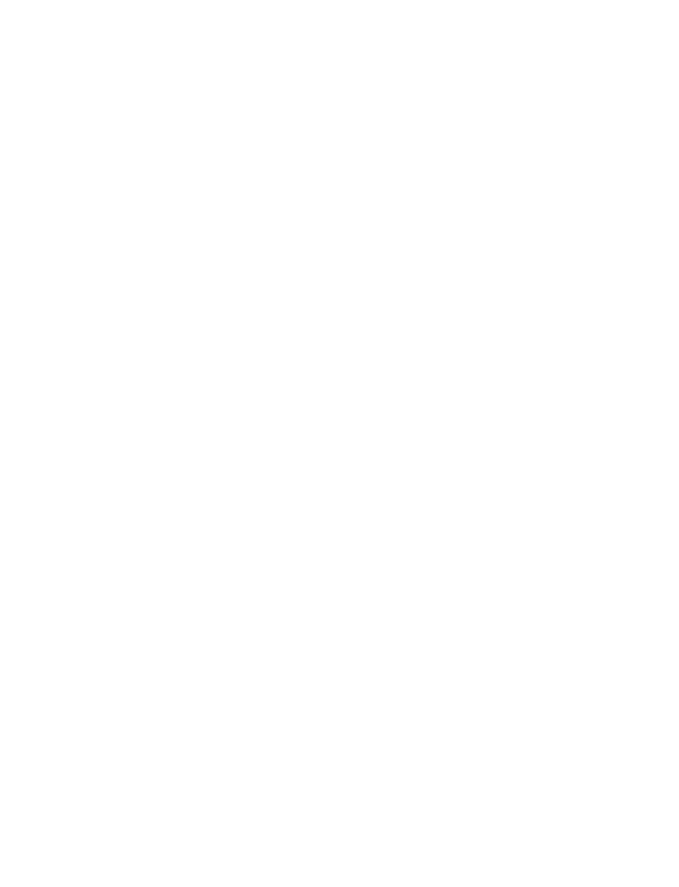
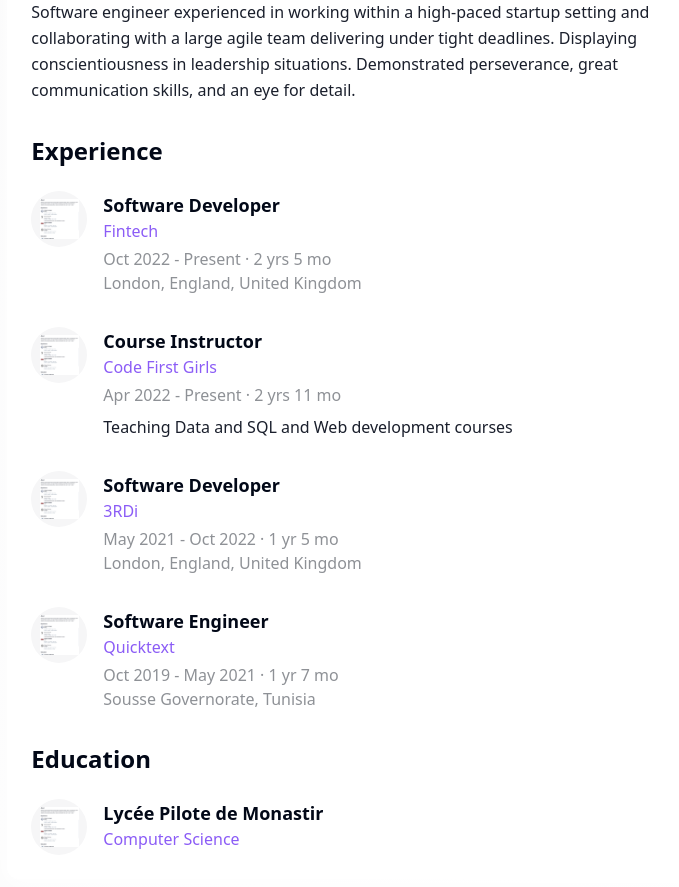
Before and after one commit to Jacobclaerhout/ai-candidate-display, a React (Vite) app: page / in a window 1280 px wide. Shown: the part 1300-2187 px from the top of the page, without its empty margins (454-1133 px from the left). Before the commit the page ends 1235 px from the top, so only its background shows below. Built offline with nearby package versions, Linux system fonts and the light colour scheme.

Commit message:
Add resume component
Add a resume component below the recording in the CandidateProfile component.  The specific implementation details are not included in this commit.

```diff
--- a/src/components/CandidateProfile.tsx
+++ b/src/components/CandidateProfile.tsx
@@ -4,6 +4,7 @@ import { File, Download } from "lucide-react";
 import ContactCard from "./ContactCard";
 import ResumeAnalysis from "./ResumeAnalysis";
 import RecordingPlayer from "./RecordingPlayer";
+import ResumeDisplay from "./ResumeDisplay";
 import { cn } from "@/lib/utils";
 
 interface CandidateProfileProps {
@@ -18,6 +19,22 @@ interface CandidateProfileProps {
   strengths?: string[];
   weaknesses?: string[];
   analysis?: string;
+  about?: string;
+  experience?: Array<{
+    title: string;
+    company: string;
+    period: string;
+    location: string;
+    description?: string;
+    logo?: string;
+  }>;
+  education?: Array<{
+    institution: string;
+    degree?: string;
+    period?: string;
+    location?: string;
+    logo?: string;
+  }>;
   className?: string;
 }
 
@@ -33,6 +50,9 @@ const CandidateProfile = ({
   strengths,
   weaknesses,
   analysis,
+  about,
+  experience = [],
+  education = [],
   className
 }: CandidateProfileProps) => {
   const [isLoading, setIsLoading] = useState(false);
@@ -83,6 +103,45 @@ const CandidateProfile = ({
               title={`${name} - Interview Recording`}
               duration="15:42"
             />
+
+            {(about || experience.length > 0 || education.length > 0) && (
+              <ResumeDisplay
+                about={about || `Software engineer experienced in working within a high-paced startup setting and collaborating with a large agile team delivering under tight deadlines. Displaying conscientiousness in leadership situations. Demonstrated perseverance, great communication skills, and an eye for detail.`}
+                experience={experience.length > 0 ? experience : [
+                  {
+                    title: "Software Developer",
+                    company: "Fintech",
+                    period: "Oct 2022 - Present · 2 yrs 5 mo",
+                    location: "London, England, United Kingdom"
+                  },
+                  {
+                    title: "Course Instructor",
+                    company: "Code First Girls",
+                    period: "Apr 2022 - Present · 2 yrs 11 mo",
+                    location: "",
+                    description: "Teaching Data and SQL and Web development courses"
+                  },
+                  {
+                    title: "Software Developer",
+                    company: "3RDi",
+                    period: "May 2021 - Oct 2022 · 1 yr 5 mo",
+                    location: "London, England, United Kingdom"
+                  },
+                  {
+                    title: "Software Engineer",
+                    company: "Quicktext",
+                    period: "Oct 2019 - May 2021 · 1 yr 7 mo",
+                    location: "Sousse Governorate, Tunisia"
+                  }
+                ]}
+                education={education.length > 0 ? education : [
+                  {
+                    institution: "Lycée Pilote de Monastir",
+                    degree: "Computer Science"
+                  }
+                ]}
+              />
+            )}
           </div>
         </div>
       </div>
--- /dev/null
+++ b/src/components/ResumeDisplay.tsx
@@ -0,0 +1,88 @@
+
+import React from "react";
+import { Briefcase, GraduationCap } from "lucide-react";
+
+interface Job {
+  title: string;
+  company: string;
+  period: string;
+  location: string;
+  description?: string;
+  logo?: string;
+}
+
+interface Education {
+  institution: string;
+  degree?: string;
+  period?: string;
+  location?: string;
+  logo?: string;
+}
+
+interface ResumeDisplayProps {
+  about: string;
+  experience: Job[];
+  education: Education[];
+}
+
+const ResumeDisplay = ({ about, experience, education }: ResumeDisplayProps) => {
+  return (
+    <div className="candidate-card animate-fade-in">
+      <div className="mb-8">
+        <h2 className="text-2xl font-bold mb-4">About</h2>
+        <p className="text-candidate-primary leading-relaxed">{about}</p>
+      </div>
+
+      <div className="mb-8">
+        <h2 className="text-2xl font-bold mb-6">Experience</h2>
+        <div className="space-y-8">
+          {experience.map((job, index) => (
+            <div key={index} className="flex gap-4">
+              <div className="flex-shrink-0 w-14 h-14 rounded-full overflow-hidden flex items-center justify-center bg-candidate-light">
+                {job.logo ? (
+                  <img src={job.logo} alt={job.company} className="w-10 h-10 object-contain" />
+                ) : (
+                  <Briefcase className="w-6 h-6 text-candidate-secondary" />
+                )}
+              </div>
+              <div>
+                <h3 className="text-lg font-semibold">{job.title}</h3>
+                <p className="text-candidate-secondary font-medium">{job.company}</p>
+                <p className="text-candidate-muted mt-1">{job.period}</p>
+                <p className="text-candidate-muted">{job.location}</p>
+                {job.description && (
+                  <p className="mt-2 text-candidate-primary">{job.description}</p>
+                )}
+              </div>
+            </div>
+          ))}
+        </div>
+      </div>
+
+      <div>
+        <h2 className="text-2xl font-bold mb-6">Education</h2>
+        <div className="space-y-8">
+          {education.map((edu, index) => (
+            <div key={index} className="flex gap-4">
+              <div className="flex-shrink-0 w-14 h-14 rounded-full overflow-hidden flex items-center justify-center bg-candidate-light">
+                {edu.logo ? (
+                  <img src={edu.logo} alt={edu.institution} className="w-10 h-10 object-contain" />
+                ) : (
+                  <GraduationCap className="w-6 h-6 text-candidate-secondary" />
+                )}
+              </div>
+              <div>
+                <h3 className="text-lg font-semibold">{edu.institution}</h3>
+                {edu.degree && <p className="text-candidate-secondary font-medium">{edu.degree}</p>}
+                {edu.period && <p className="text-candidate-muted mt-1">{edu.period}</p>}
+                {edu.location && <p className="text-candidate-muted">{edu.location}</p>}
+              </div>
+            </div>
+          ))}
+        </div>
+      </div>
+    </div>
+  );
+};
+
+export default ResumeDisplay;
--- a/src/pages/Index.tsx
+++ b/src/pages/Index.tsx
@@ -25,7 +25,46 @@ const Index = () => {
       "Some gaps in knowledge of newest cloud technologies",
       "May require additional training on proprietary systems"
     ],
-    analysis: "Adu demonstrates excellent technical capabilities in data management, with particular strength in data migration and architecture planning. The candidate has a solid understanding of information management systems and could quickly adapt to our organization's evolving data requirements. Their expertise in cloud transformation aligns well with our current initiatives."
+    analysis: "Adu demonstrates excellent technical capabilities in data management, with particular strength in data migration and architecture planning. The candidate has a solid understanding of information management systems and could quickly adapt to our organization's evolving data requirements. Their expertise in cloud transformation aligns well with our current initiatives.",
+    about: "Software engineer experienced in working within a high-paced startup setting and collaborating with a large agile team delivering under tight deadlines. Displaying conscientiousness in leadership situations. Demonstrated perseverance, great communication skills, and an eye for detail.",
+    experience: [
+      {
+        title: "Software Developer",
+        company: "Fintech",
+        period: "Oct 2022 - Present · 2 yrs 5 mo",
+        location: "London, England, United Kingdom",
+        logo: "/lovable-uploads/a05a5ce5-da7a-4437-b0e4-54942dfd2a23.png"
+      },
+      {
+        title: "Course Instructor",
+        company: "Code First Girls",
+        period: "Apr 2022 - Present · 2 yrs 11 mo",
+        location: "",
+        description: "Teaching Data and SQL and Web development courses",
+        logo: "/lovable-uploads/a05a5ce5-da7a-4437-b0e4-54942dfd2a23.png"
+      },
+      {
+        title: "Software Developer",
+        company: "3RDi",
+        period: "May 2021 - Oct 2022 · 1 yr 5 mo",
+        location: "London, England, United Kingdom",
+        logo: "/lovable-uploads/a05a5ce5-da7a-4437-b0e4-54942dfd2a23.png"
+      },
+      {
+        title: "Software Engineer",
+        company: "Quicktext",
+        period: "Oct 2019 - May 2021 · 1 yr 7 mo",
+        location: "Sousse Governorate, Tunisia",
+        logo: "/lovable-uploads/a05a5ce5-da7a-4437-b0e4-54942dfd2a23.png"
+      }
+    ],
+    education: [
+      {
+        institution: "Lycée Pilote de Monastir",
+        degree: "Computer Science",
+        logo: "/lovable-uploads/a05a5ce5-da7a-4437-b0e4-54942dfd2a23.png"
+      }
+    ]
   };
 
   return (
--- a/tailwind.config.ts
+++ b/tailwind.config.ts
@@ -113,6 +113,11 @@ export default {
 				'float': {
 					'0%, 100%': { transform: 'translateY(0)' },
 					'50%': { transform: 'translateY(-5px)' }
+				},
+				'fade-in-delayed': {
+					'0%': { opacity: '0', transform: 'translateY(10px)' },
+					'50%': { opacity: '0', transform: 'translateY(10px)' },
+					'100%': { opacity: '1', transform: 'translateY(0)' }
 				}
 			},
 			animation: {
@@ -122,7 +127,8 @@ export default {
 				'slide-in': 'slide-in 0.5s ease-out',
 				'scale-in': 'scale-in 0.4s ease-out',
 				'pulse-light': 'pulse-light 2s ease-in-out infinite',
-				'float': 'float 3s ease-in-out infinite'
+				'float': 'float 3s ease-in-out infinite',
+				'fade-in-delayed': 'fade-in-delayed 1s ease-out'
 			},
 			boxShadow: {
 				'glass': '0 0 20px rgba(0, 0, 0, 0.03)',
```
Also changed, not shown: public/lovable-uploads/a05a5ce5-da7a-4437-b0e4-54942dfd2a23.png (added).
